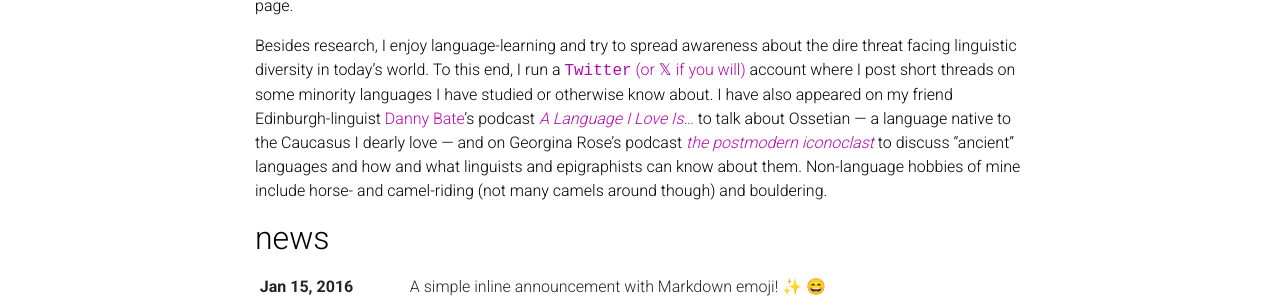
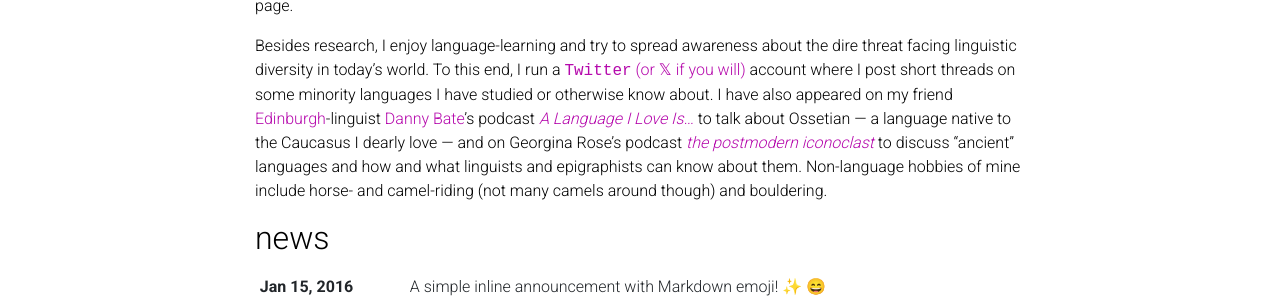
Before and after one commit to sampr0b/sampr0b.github.io, a Jekyll site: the page built from _pages/about.md, in a window 1280 px wide and 900 px high, scrolled down 912 px. Shown: the part 200-502 px from the top of the window. Built offline with Jekyll 4.4.1, drawn with Linux system fonts in a browser that asks for light colours; full-size pictures stand in for the smaller copies a plugin makes; emoji names are drawn with the system emoji font; comment, search, counter and statistics services are not loaded; a style sheet for code colours, icons or effects is not loaded; part of the change alters nothing that is shown.

```diff
--- a/_pages/about.md
+++ b/_pages/about.md
@@ -30,4 +30,4 @@ I am also involved in a few computational linguistics projects. My main language
 
 For more information on any of these projects, or to know what else I am currently working on, check out my [<tt>research</tt>](https://sampr0b.github.io/projects/) and [<tt>publications</tt>](https://sampr0b.github.io/publications/) pages. Details of my experience with teaching can be found in the [<tt>teaching</tt>](https://sampr0b.github.io/teaching/) page.
 
-Besides research, I enjoy language-learning and try to spread awareness about the dire threat facing linguistic diversity in today’s world. To this end, I run a [<tt>Twitter</tt>  (or 𝕏 if you will)](https://twitter.com/avzaagzonunaada) account where I post short threads on some minority languages I have studied or otherwise know about. I have also appeared on my friend Edinburgh-linguist [Danny Bate](https://dannybate.com/about/)’s podcast [<i>A Language I Love Is...</i>](https://open.spotify.com/episode/5HgfQXYDc2epQtrnt5AEjs?si=7gJDMk7VQHOv5Im0mTcreQ) to talk about Ossetian — a language native to the Caucasus I dearly love — and on Georgina Rose’s podcast [<i>the postmodern iconoclast</i>](https://open.spotify.com/episode/6iY0uWSQThNAHc4a0Ravbx?si=fKQf5THXTGqA8QGyV8_m0g) to discuss “ancient” languages and how and what linguists and epigraphists can know about them. Non-language hobbies of mine include horse- and camel-riding (not many camels around though) and bouldering.
+Besides research, I enjoy language-learning and try to spread awareness about the dire threat facing linguistic diversity in today’s world. To this end, I run a [<tt>Twitter</tt>  (or 𝕏 if you will)](https://twitter.com/avzaagzonunaada) account where I post short threads on some minority languages I have studied or otherwise know about. I have also appeared on my friend [Edinburgh](https://www.ed.ac.uk/ppls/linguistics-and-english-language)-linguist [Danny Bate](https://dannybate.com/about/)’s podcast [<i>A Language I Love Is...</i>](https://open.spotify.com/episode/5HgfQXYDc2epQtrnt5AEjs?si=7gJDMk7VQHOv5Im0mTcreQ) to talk about Ossetian — a language native to the Caucasus I dearly love — and on Georgina Rose’s podcast [<i>the postmodern iconoclast</i>](https://open.spotify.com/episode/6iY0uWSQThNAHc4a0Ravbx?si=fKQf5THXTGqA8QGyV8_m0g) to discuss “ancient” languages and how and what linguists and epigraphists can know about them. Non-language hobbies of mine include horse- and camel-riding (not many camels around though) and bouldering.
```
